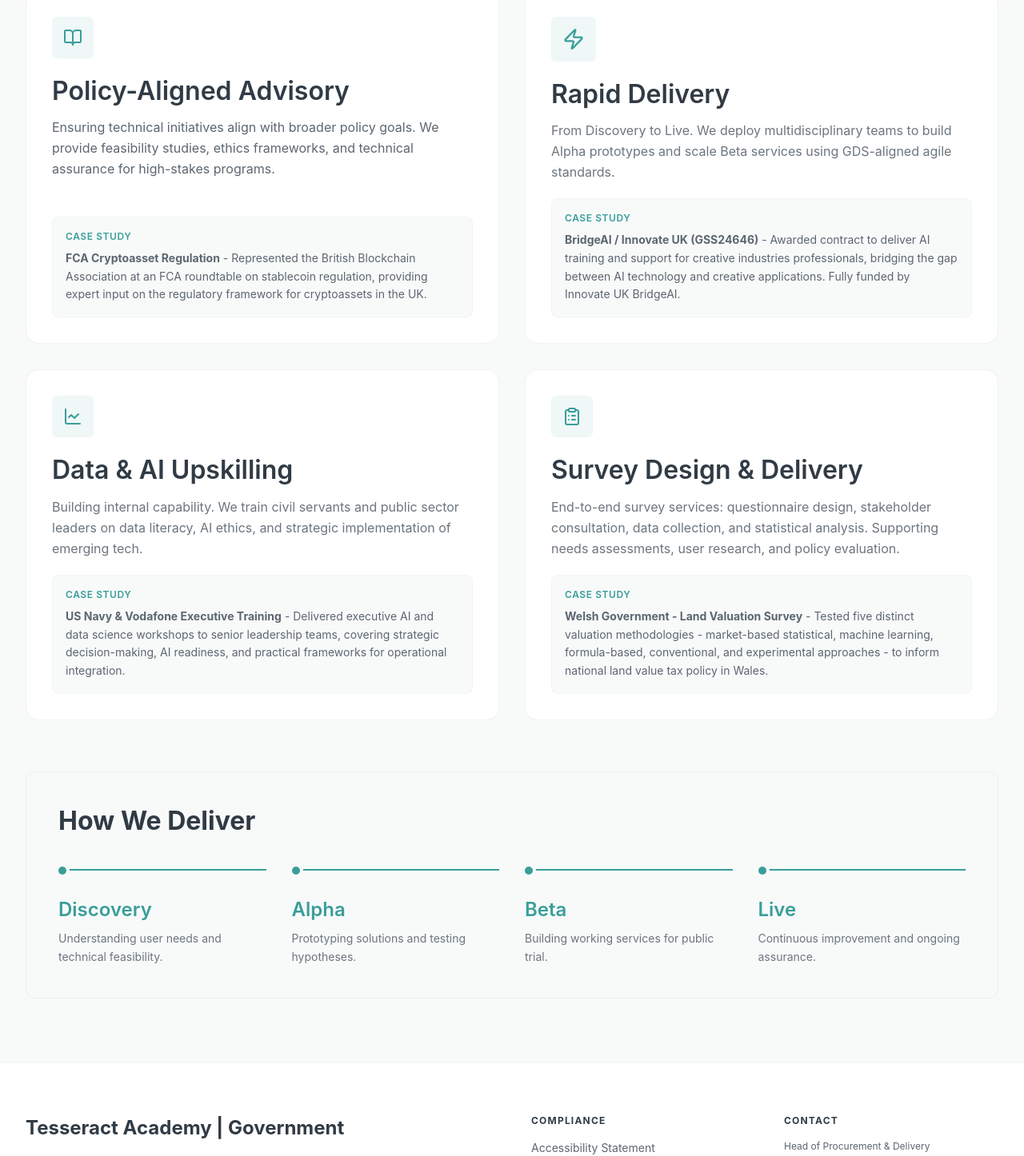
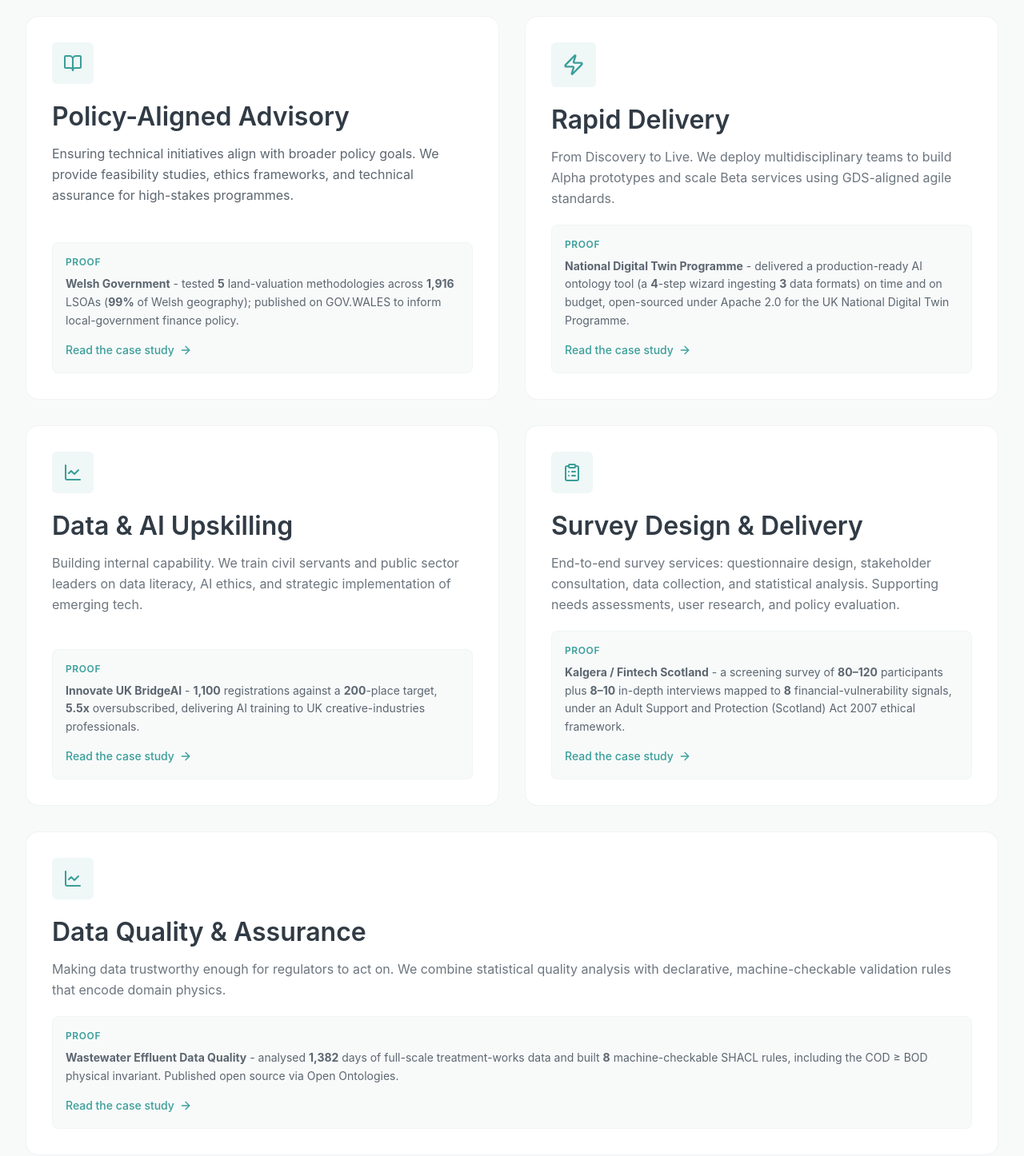
Before and after one commit to linstan1/Tesseract-Gov-Website, a React (Vite) app: page /capabilities in a window 1280 px wide. Shown: the part 384-1830 px from the top of the page at 80% size. Built offline with nearby package versions, Linux system fonts and the light colour scheme.

Commit message:
Rewrite Capabilities: every claim now carries verified numbers and links to its full case study (Welsh Gov, NDTP, BridgeAI, Kalgera, Wastewater)

```diff
--- a/pages/Capabilities.tsx
+++ b/pages/Capabilities.tsx
@@ -9,7 +9,7 @@ export const Capabilities: React.FC = () => {
       <div className="max-w-4xl">
         <h1 className="text-5xl font-extrabold text-gov-dark mb-6 tracking-tight leading-tight">Capabilities</h1>
         <p className="text-xl text-gov-secondary/90 leading-relaxed">
-          We deliver value through rigorous research and agile execution. Our services are designed to de-risk complex public sector projects.
+          We deliver value through rigorous research and agile execution, designed to de-risk complex public-sector projects. Every capability below is backed by a delivered contract: the numbers, and a link to the full case study.
         </p>
       </div>
 
@@ -20,13 +20,16 @@ export const Capabilities: React.FC = () => {
           </div>
           <h2 className="text-lg font-semibold text-gov-dark mb-3">Policy-Aligned Advisory</h2>
           <p className="text-gov-secondary mb-5 leading-relaxed">
-            Ensuring technical initiatives align with broader policy goals. We provide feasibility studies, ethics frameworks, and technical assurance for high-stakes programs.
+            Ensuring technical initiatives align with broader policy goals. We provide feasibility studies, ethics frameworks, and technical assurance for high-stakes programmes.
           </p>
           <div className="bg-gov-bg rounded-lg p-4 mt-auto border border-gov-border/30">
-            <p className="text-xs font-semibold text-gov-blue uppercase tracking-wider mb-2">Case Study</p>
-            <p className="text-sm text-gov-secondary leading-relaxed">
-              <strong>FCA Cryptoasset Regulation</strong>  - Represented the British Blockchain Association at an FCA roundtable on stablecoin regulation, providing expert input on the regulatory framework for cryptoassets in the UK.
+            <p className="text-xs font-semibold text-gov-blue uppercase tracking-wider mb-2">Proof</p>
+            <p className="text-sm text-gov-secondary leading-relaxed mb-3">
+              <strong>Welsh Government</strong>  - tested <strong>5</strong> land-valuation methodologies across <strong>1,916</strong> LSOAs (<strong>99%</strong> of Welsh geography); published on GOV.WALES to inform local-government finance policy.
             </p>
+            <Link to="/case-studies/welsh-government-land-valuation" className="inline-flex items-center gap-1.5 text-sm font-medium text-gov-blue hover:text-gov-blue-dark hover:underline">
+              Read the case study <ArrowRight className="w-4 h-4" />
+            </Link>
           </div>
         </Card>
 
@@ -39,10 +42,13 @@ export const Capabilities: React.FC = () => {
             From Discovery to Live. We deploy multidisciplinary teams to build Alpha prototypes and scale Beta services using GDS-aligned agile standards.
           </p>
           <div className="bg-gov-bg rounded-lg p-4 mt-auto border border-gov-border/30">
-            <p className="text-xs font-semibold text-gov-blue uppercase tracking-wider mb-2">Case Study</p>
-            <p className="text-sm text-gov-secondary leading-relaxed">
-              <strong>BridgeAI / Innovate UK (GSS24646)</strong>  - Awarded contract to deliver AI training and support for creative industries professionals, bridging the gap between AI technology and creative applications. Fully funded by Innovate UK BridgeAI.
+            <p className="text-xs font-semibold text-gov-blue uppercase tracking-wider mb-2">Proof</p>
+            <p className="text-sm text-gov-secondary leading-relaxed mb-3">
+              <strong>National Digital Twin Programme</strong>  - delivered a production-ready AI ontology tool (a <strong>4</strong>-step wizard ingesting <strong>3</strong> data formats) on time and on budget, open-sourced under Apache 2.0 for the UK National Digital Twin Programme.
             </p>
+            <Link to="/case-studies/national-digital-twin-programme" className="inline-flex items-center gap-1.5 text-sm font-medium text-gov-blue hover:text-gov-blue-dark hover:underline">
+              Read the case study <ArrowRight className="w-4 h-4" />
+            </Link>
           </div>
         </Card>
 
@@ -55,10 +61,13 @@ export const Capabilities: React.FC = () => {
              Building internal capability. We train civil servants and public sector leaders on data literacy, AI ethics, and strategic implementation of emerging tech.
           </p>
           <div className="bg-gov-bg rounded-lg p-4 mt-auto border border-gov-border/30">
-            <p className="text-xs font-semibold text-gov-blue uppercase tracking-wider mb-2">Case Study</p>
-            <p className="text-sm text-gov-secondary leading-relaxed">
-              <strong>US Navy & Vodafone Executive Training</strong>  - Delivered executive AI and data science workshops to senior leadership teams, covering strategic decision-making, AI readiness, and practical frameworks for operational integration.
+            <p className="text-xs font-semibold text-gov-blue uppercase tracking-wider mb-2">Proof</p>
+            <p className="text-sm text-gov-secondary leading-relaxed mb-3">
+              <strong>Innovate UK BridgeAI</strong>  - <strong>1,100</strong> registrations against a <strong>200</strong>-place target, <strong>5.5x</strong> oversubscribed, delivering AI training to UK creative-industries professionals.
             </p>
+            <Link to="/case-studies/bridgeai-creative-industries" className="inline-flex items-center gap-1.5 text-sm font-medium text-gov-blue hover:text-gov-blue-dark hover:underline">
+              Read the case study <ArrowRight className="w-4 h-4" />
+            </Link>
           </div>
         </Card>
 
@@ -71,10 +80,32 @@ export const Capabilities: React.FC = () => {
             End-to-end survey services: questionnaire design, stakeholder consultation, data collection, and statistical analysis. Supporting needs assessments, user research, and policy evaluation.
           </p>
           <div className="bg-gov-bg rounded-lg p-4 mt-auto border border-gov-border/30">
-            <p className="text-xs font-semibold text-gov-blue uppercase tracking-wider mb-2">Case Study</p>
-            <p className="text-sm text-gov-secondary leading-relaxed">
-              <strong>Welsh Government  - Land Valuation Survey</strong>  - Tested five distinct valuation methodologies  - market-based statistical, machine learning, formula-based, conventional, and experimental approaches  - to inform national land value tax policy in Wales.
+            <p className="text-xs font-semibold text-gov-blue uppercase tracking-wider mb-2">Proof</p>
+            <p className="text-sm text-gov-secondary leading-relaxed mb-3">
+              <strong>Kalgera / Fintech Scotland</strong>  - a screening survey of <strong>80&ndash;120</strong> participants plus <strong>8&ndash;10</strong> in-depth interviews mapped to <strong>8</strong> financial-vulnerability signals, under an Adult Support and Protection (Scotland) Act 2007 ethical framework.
             </p>
+            <Link to="/case-studies/kalgera-financial-vulnerability" className="inline-flex items-center gap-1.5 text-sm font-medium text-gov-blue hover:text-gov-blue-dark hover:underline">
+              Read the case study <ArrowRight className="w-4 h-4" />
+            </Link>
+          </div>
+        </Card>
+
+        <Card className="h-full flex flex-col group md:col-span-2">
+          <div className="p-3.5 bg-gov-blue/8 w-fit rounded-md mb-5 group-hover:bg-gov-blue/12 transition-colors duration-300">
+            <LineChart className="w-6 h-6 text-gov-blue" />
+          </div>
+          <h2 className="text-lg font-semibold text-gov-dark mb-3">Data Quality & Assurance</h2>
+          <p className="text-gov-secondary/90 mb-5 leading-relaxed">
+            Making data trustworthy enough for regulators to act on. We combine statistical quality analysis with declarative, machine-checkable validation rules that encode domain physics.
+          </p>
+          <div className="bg-gov-bg rounded-lg p-4 mt-auto border border-gov-border/30">
+            <p className="text-xs font-semibold text-gov-blue uppercase tracking-wider mb-2">Proof</p>
+            <p className="text-sm text-gov-secondary leading-relaxed mb-3">
+              <strong>Wastewater Effluent Data Quality</strong>  - analysed <strong>1,382</strong> days of full-scale treatment-works data and built <strong>8</strong> machine-checkable SHACL rules, including the COD &ge; BOD physical invariant. Published open source via Open Ontologies.
+            </p>
+            <Link to="/case-studies/wastewater-effluent-data-quality" className="inline-flex items-center gap-1.5 text-sm font-medium text-gov-blue hover:text-gov-blue-dark hover:underline">
+              Read the case study <ArrowRight className="w-4 h-4" />
+            </Link>
           </div>
         </Card>
       </div>
```
